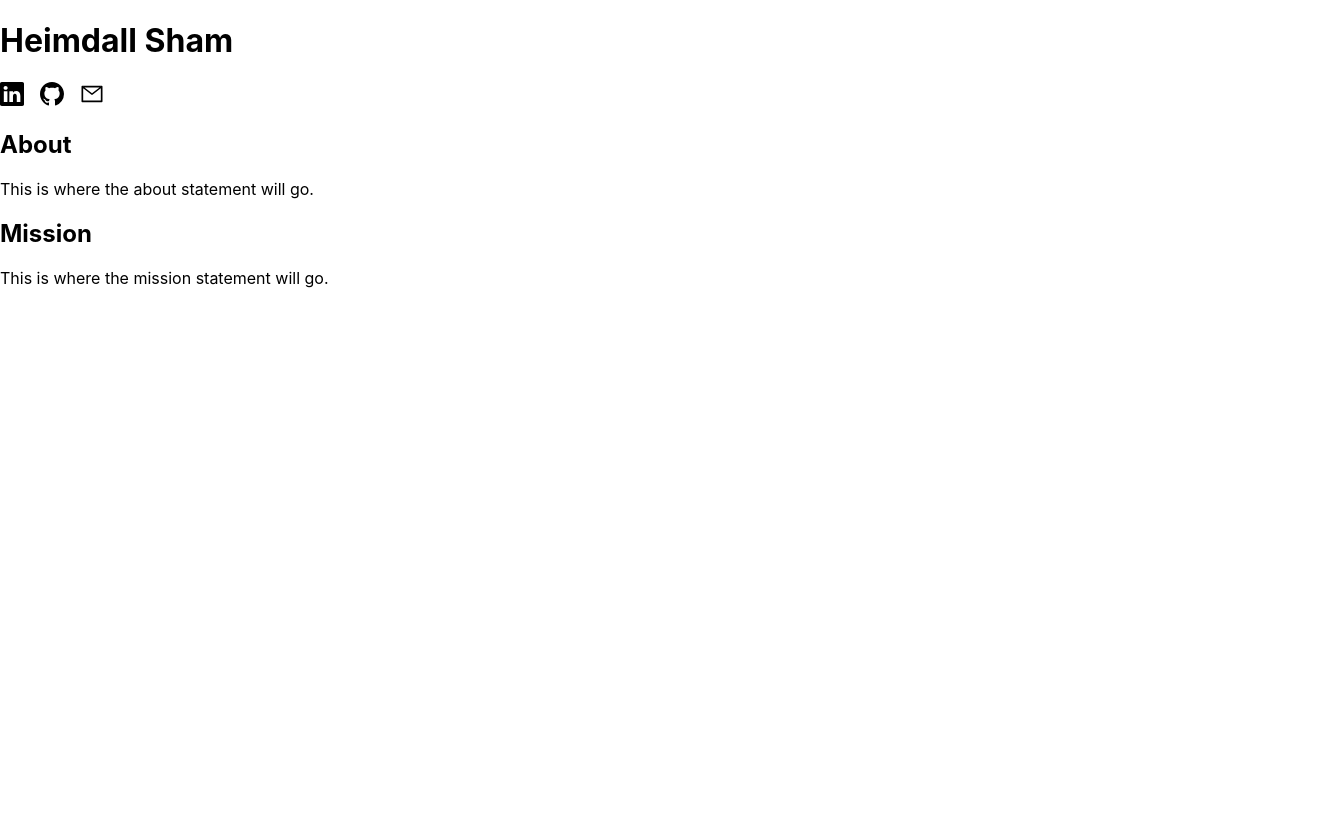
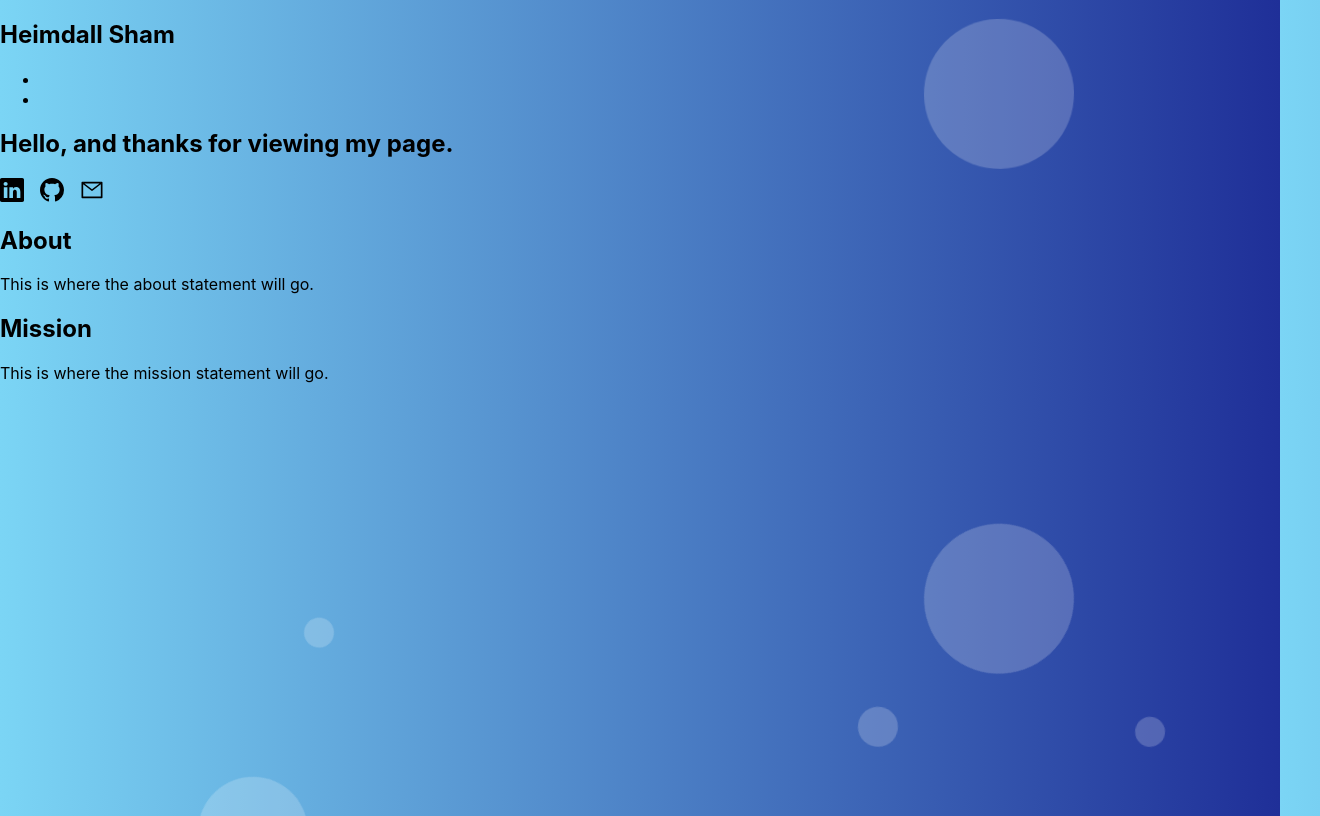
Before and after one commit to HeimdallS/personal-site, a React (Create React App) app: page / in a window 1280 px wide. Shown: the whole page, 1320 px wide, since content can reach past the window. Built offline with nearby package versions, Linux system fonts and the light colour scheme.

Commit message:
Completed bubble animation.

```diff
--- a/src/App.js
+++ b/src/App.js
@@ -1,7 +1,7 @@
-import './App.css';
+import './App.scss';
 import {Routes, Route} from 'react-router-dom';
-import HomePage from './pages/HomePage';
-import Header from './components/Header/Header';
+import HomePage from './pages/HomePage/HomePage';
+import Header from './components/Header/Nav';
 
 function App() {
   return (
--- a/src/App.css
+++ b/src/App.scss
@@ -36,3 +36,7 @@
     transform: rotate(360deg);
   }
 }
+
+body {
+  background: linear-gradient(to left, #1f2f98, #7bd5f5);
+}
--- a/src/components/Header/Header.js
+++ /dev/null
@@ -1,24 +0,0 @@
-import React from 'react'
-import * as BsIcon from 'react-icons/bs';
-import * as AiIcon from 'react-icons/ai';
-import './Header.scss';
-
-export default function Header() {
-
-    return (
-        <header>
-            <h1>Heimdall Sham</h1>
-            <div className="nav__icons">
-                <a href="https://www.linkedin.com/in/heimdall-sham/" className='nav__link'>
-                    <BsIcon.BsLinkedin className='nav__icon' href="https://www.linkedin.com/feed/"/>
-                </a>
-                <a href="https://github.com/HeimdallS" className='nav__link'>
-                    <BsIcon.BsGithub className='nav__icon'/>
-                </a>
-                <a href="mailto:sham.heim@gmail.com" className='nav__link'>
-                    <AiIcon.AiOutlineMail className='nav__icon'/>
-                </a>
-            </div>
-        </header>
-    )
-}
--- /dev/null
+++ b/src/components/Header/Nav.js
@@ -0,0 +1,16 @@
+import React from 'react'
+import {Link} from 'react-router-dom';
+import './Nav.scss';
+
+export default function Header() {
+
+    return (
+        <nav>
+            <h1>Heimdall Sham</h1>
+            <ul>
+                <li></li>
+                <li></li>
+            </ul>
+        </nav>
+    )
+}
--- a/src/pages/HomePage.js
+++ /dev/null
@@ -1,16 +0,0 @@
-import React from 'react'
-
-export default function HomePage() {
-    return (
-        <main className="content">
-            <h2 className="content__about">About</h2>
-            <p className="content__mission-statement">
-                This is where the about statement will go.
-            </p>
-            <h2 className="content-mission">Mission</h2>
-            <p className="content__mission-statement">
-                This is where the mission statement will go.
-            </p>
-        </main>
-    )
-}
--- /dev/null
+++ b/src/pages/HomePage/HomePage.js
@@ -0,0 +1,39 @@
+import React from 'react'
+import * as BsIcon from 'react-icons/bs';
+import * as AiIcon from 'react-icons/ai';
+import './HomePage.scss';
+
+export default function HomePage() {
+    return (
+        <main className="content">
+            <h2>Hello, and thanks for viewing my page.</h2>
+            <div className="content__nav-icons">
+                <a href="https://www.linkedin.com/in/heimdall-sham/" className='nav__link'>
+                    <BsIcon.BsLinkedin className='content__nav-icon' href="https://www.linkedin.com/feed/"/>
+                </a>
+                <a href="https://github.com/HeimdallS" className='nav__link'>
+                    <BsIcon.BsGithub className='content__nav-icon'/>
+                </a>
+                <a href="mailto:sham.heim@gmail.com" className='nav__link'>
+                    <AiIcon.AiOutlineMail className='content__nav-icon'/>
+                </a>
+            </div>
+            <h2 className="content__about">About</h2>
+            <p className="content__mission-statement">
+                This is where the about statement will go.
+            </p>
+            <h2 className="content-mission">Mission</h2>
+            <p className="content__mission-statement">
+                This is where the mission statement will go.
+            </p>
+            <ul className="content__box-area">
+                <li className="content__boxes content__boxes--1"></li>
+                <li className="content__boxes content__boxes--2"></li>
+                <li className="content__boxes content__boxes--3"></li>
+                <li className="content__boxes content__boxes--4"></li>
+                <li className="content__boxes content__boxes--5"></li>
+                <li className="content__boxes content__boxes--6"></li>
+            </ul>
+        </main>
+    )
+}
--- /dev/null
+++ b/src/pages/HomePage/HomePage.scss
@@ -0,0 +1,94 @@
+.content {
+  &__nav-icons {
+    display: flex;
+  }
+
+  &__nav-link {
+    text-decoration: none;
+    color: black;
+  }
+
+  &__nav-icon {
+    margin-right: 1rem;
+    width: 1.5rem;
+    height: 1.5rem;
+  }
+
+  &__box-area {
+    position: absolute;
+    top: 0;
+    left: 0;
+    width: 100%;
+    height: 100%;
+    overflow: hidden;
+  }
+
+  &__boxes {
+    position: absolute;
+    display: block;
+    list-style: none;
+    width: 1.563rem;
+    height: 1.563rem;
+    background: rgba(255, 255, 255, 0.2);
+    animation: animate 20s linear infinite;
+    bottom: -150px;
+    border-radius: 50%;
+
+    &--1 {
+      left: 86%;
+      width: 30px;
+      height: 30px;
+      animation-delay: 0s;
+    }
+
+    &--2 {
+      left: 23%;
+      width: 30px;
+      height: 30px;
+      animation-delay: 1.5s;
+      animation-duration: 10s;
+    }
+
+    &--3 {
+      left: 70%;
+      width: 150px;
+      height: 150px;
+      animation-delay: 0s;
+      animation-duration: 5.5s;
+    }
+
+    &--4 {
+      left: 70%;
+      width: 150px;
+      height: 150px;
+      animation-delay: 0s;
+      animation-duration: 15s;
+    }
+
+    &--5 {
+      left: 65%;
+      width: 40px;
+      height: 40px;
+      animation-delay: 0s;
+    }
+
+    &--6 {
+      left: 15%;
+      width: 110px;
+      height: 110px;
+      animation-delay: 3.5s;
+    }
+  }
+}
+
+@keyframes animate {
+  0% {
+    transform: translateY(0) rotate(0deg);
+    opacity: 1;
+  }
+
+  100% {
+    transform: translateY(-800px) rotate(360deg);
+    opacity: 1;
+  }
+}
```
Also changed, not shown: src/components/Header/Nav.scss (renamed from src/components/Header/Header.scss).
